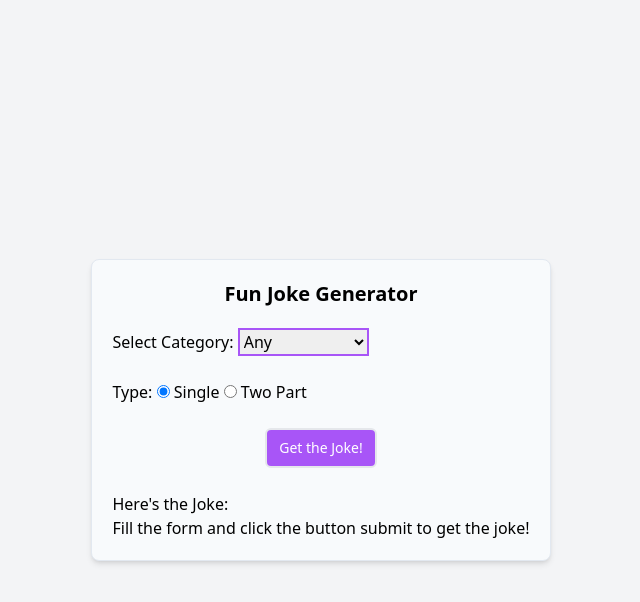
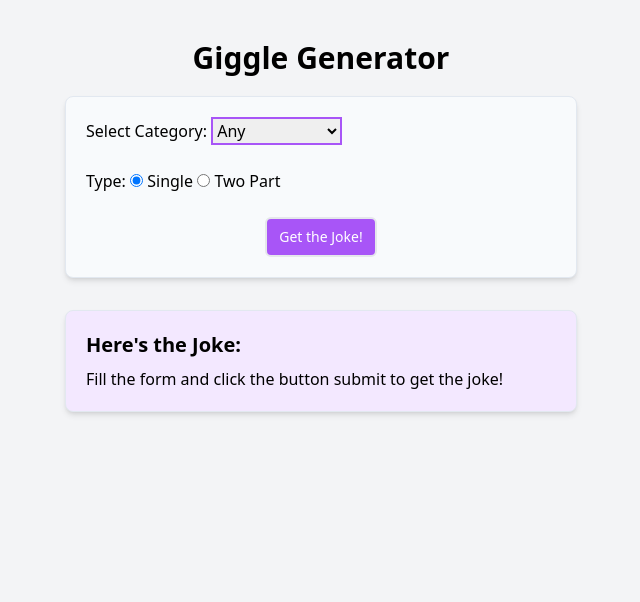
Before and after one commit to salmanidaa/Giggle-Generator, a plain HTML site: page index.html in a window 1280 px wide. Shown: the whole page, without its empty margins (319-959 px from the left). Drawn offline with nearby package versions, Linux system fonts and the light colour scheme.

Commit message:
edit tampilan

```diff
--- a/index.html
+++ b/index.html
@@ -4,11 +4,13 @@
     <meta charset="UTF-8">
     <meta name="viewport" content="width=device-width, initial-scale=1.0">
     <script src="https://cdn.tailwindcss.com"></script>
-    <title>Document</title>
+    <title>Giggle Generator</title>
 </head>
-<body class="flex items-center justify-center min-h-screen bg-gray-100">
+
+<body class="bg-gray-100">
+    <p class="text-center text-3xl font-bold m-5 mt-10">Giggle Generator</p>
+    <!-- <div class="flex items-center min-h-screen"> -->
     <div class="max-w-lg border border-slate-200 rounded-lg mx-auto shadow-md p-5 mt-5 bg-slate-50">
-        <p class="text-center text-xl font-bold mb-5">Fun Joke Generator</p>
         <form action="" id="jokeForm" class="">
         <label class="font-medium mb-2" for="category">Select Category: </label>
         <select class="border-solid border-2 border-purple-500 mx-auto" id="category" name="category">
@@ -34,11 +36,14 @@
         <button type="submit" class="text-sm text-center border-solid border-2 bg-purple-500 pt-2 pb-2 pl-3 pr-3 font-medium text-white rounded-md">Get the Joke!</button>
     </div>
     </form>
+        </div>
 
     <br>
-    <p class="font-medium">Here's the Joke:</p>
-    <p id="theJoke"> Fill the form and click the button submit to get the joke!</p>
+    <div class="max-w-lg bg-purple-100 border border-slate-200 rounded-lg mx-auto shadow-md p-5 m-2">
+        <p class="font-bold text-xl mb-2">Here's the Joke:</p>
+        <p id="theJoke"> Fill the form and click the button submit to get the joke!</p>
     </div>
     <script src="joke.js"></script>
+</div>
 </body>
 </html>
```
